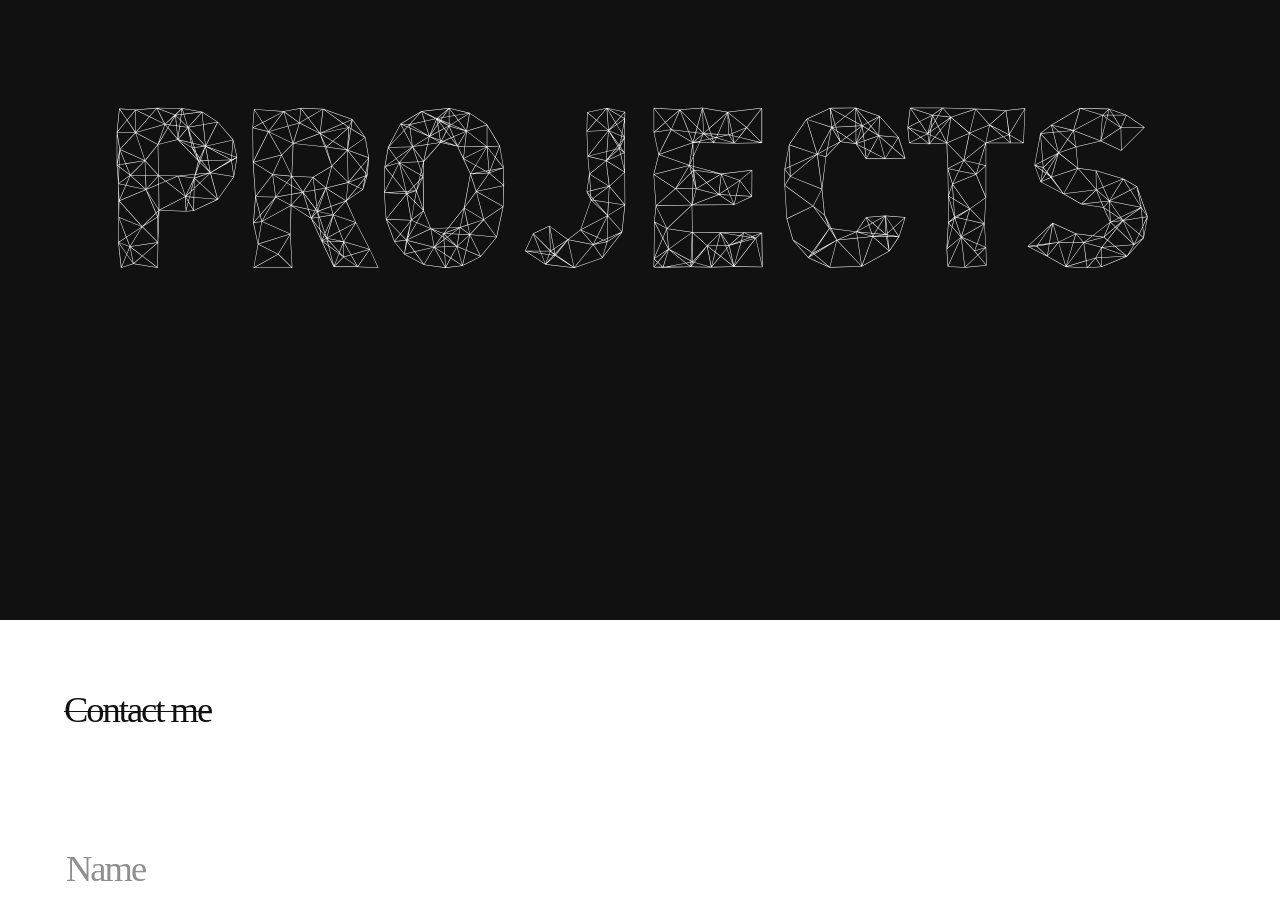
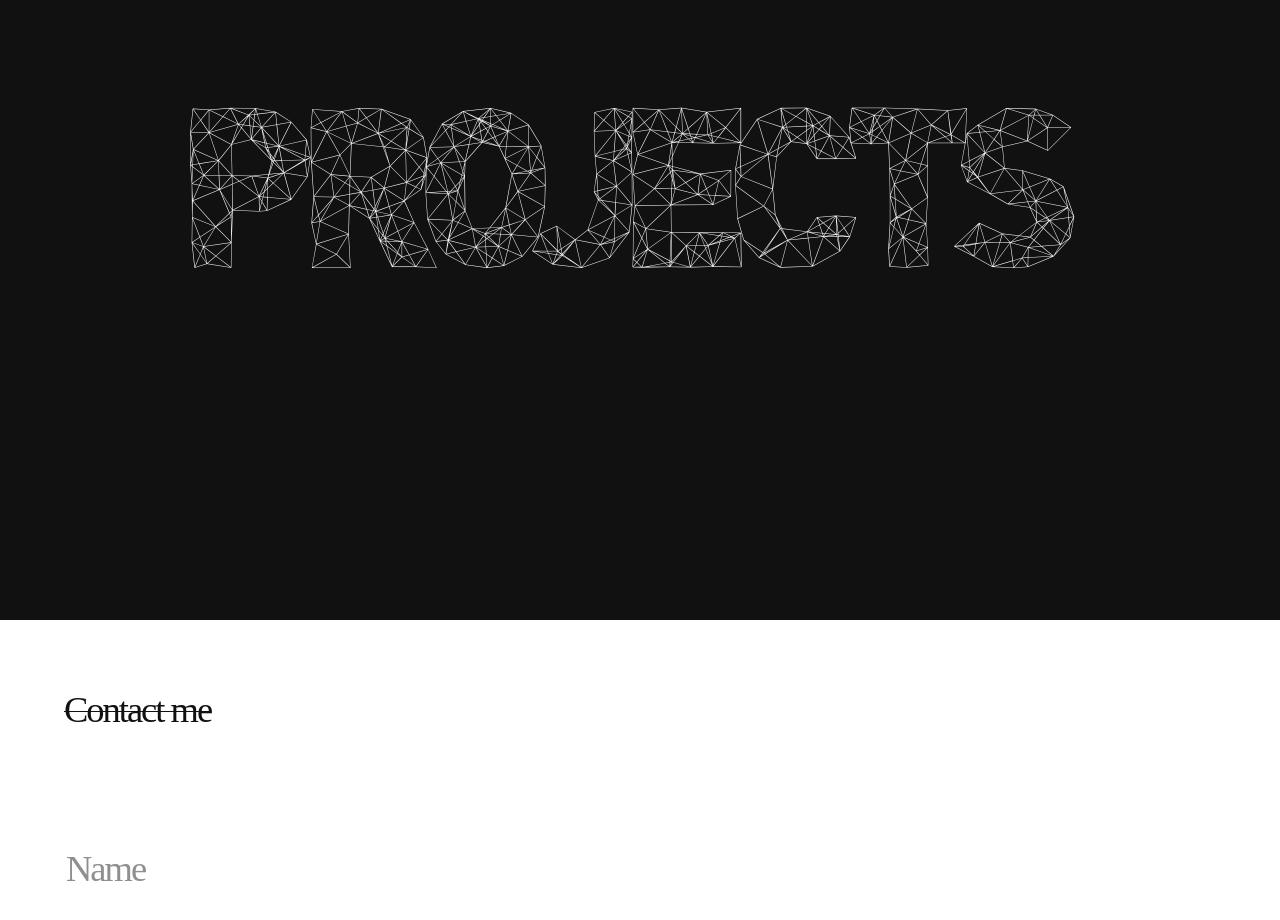
Before and after one commit to sergiJimenez/columbuscode, a Vue app: page /#/ in a window 1280 px wide. Shown: the part 2580-3500 px from the top of the page. Built offline with nearby package versions, Linux system fonts and the light colour scheme; a web font is replaced by a local one.

Commit message:
margin title fixed

```diff
--- a/src/components/projectsLayout.vue
+++ b/src/components/projectsLayout.vue
@@ -86,42 +86,49 @@
     .R {
         font-family: "Adamas";
         font-size: 12.5vw;
+        margin-left: -1.2%;
         transition: 650ms;
     }
 
     .O {
         font-family: "Adamas";
         font-size: 12.5vw;
+        margin-left: -1.3%;
         transition: 650ms;
     }
 
     .J {
         font-family: "Adamas";
         font-size: 12.5vw;
+        margin-left: -2.7%;
         transition: 650ms;
     }
 
     .E {
         font-family: "Adamas";
         font-size: 12.5vw;
+        margin-left: -2.2%;
         transition: 650ms;
     }
 
     .C {
         font-family: "Adamas";
         font-size: 12.5vw;
+        margin-left: -2.2%;
         transition: 650ms;
     }
 
     .T {
         font-family: "Adamas";
         font-size: 12.5vw;
+        margin-left: -0.7%;
         transition: 650ms;
     }
 
     .S {
         font-family: "Adamas";
         font-size: 12.5vw;
+        margin-left: -1.2%;
         transition: 650ms;
     }
 
```
